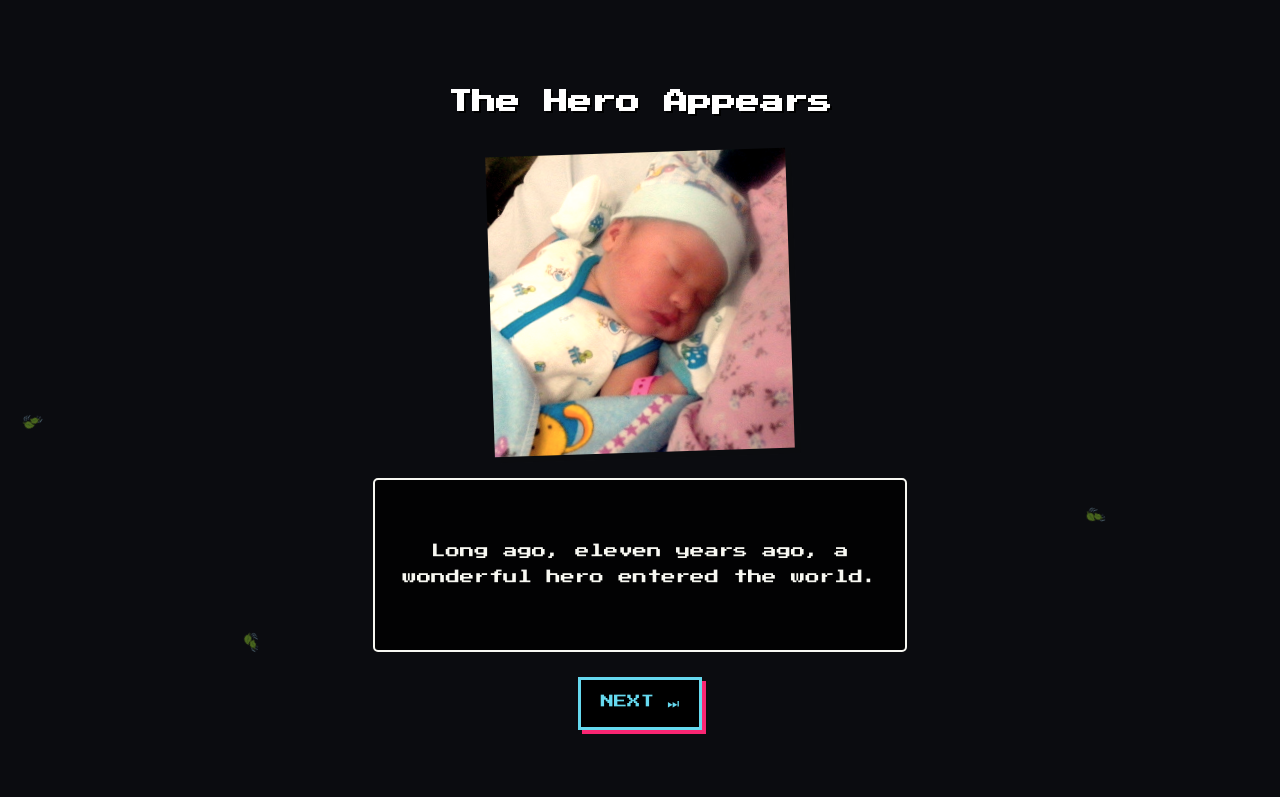
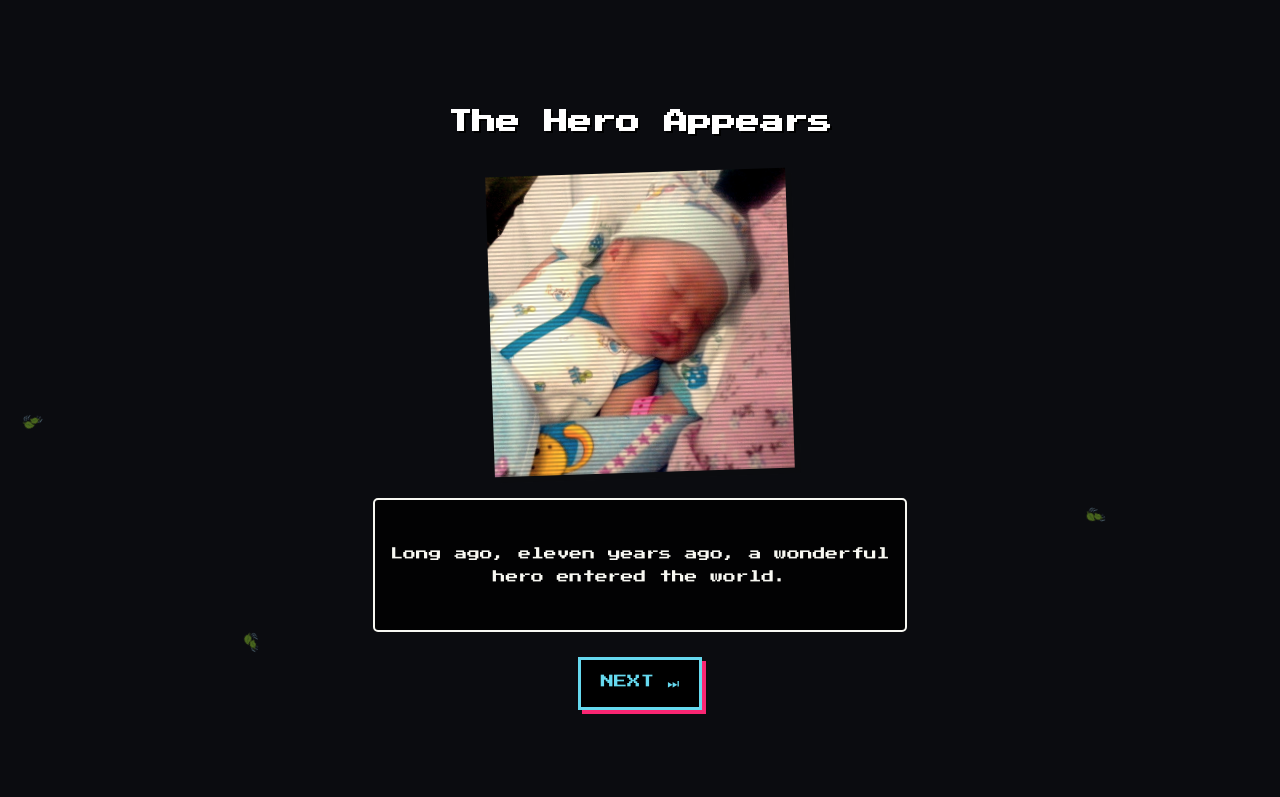
Before and after one commit to 1ball26packs/celin11, a plain HTML site: page index.html in a window 1280 px wide. Both pictures are taken after a click on the button "PRESS START". Shown: the top 797 px of the page. Drawn offline with Linux system fonts and the light colour scheme.

Commit message:
Update index.html

```diff
--- a/index.html
+++ b/index.html
@@ -34,7 +34,7 @@
         @keyframes fall { from { transform: translateY(-10vh) rotate(0deg); } to { transform: translateY(110vh) rotate(360deg); } }
 
         #game-container {
-            width: 100%; max-width: 600px; min-height: 100vh;
+            width: 80%; max-width: 600px; min-height: 100vh;
             display: flex; flex-direction: column; justify-content: center;
             align-items: center; padding: 20px; box-sizing: border-box;
            z-index: 2;
@@ -62,13 +62,13 @@
         @keyframes float { 0%, 100% { transform: translateY(0px) rotate(-2deg); } 50% { transform: translateY(-15px) rotate(2deg); } }
 
         .media-content { width: 100%; height: 100%; object-fit: cover; filter: contrast(1.3) sepia(0.4) saturate(1.2) hue-rotate(-10deg); }
-        .image-wrapper::after { content: ""; position: absolute; top:-20; left:0; right:0; bottom:0; background: linear-gradient(to bottom, rgba(255,255,255,0), rgba(255,255,255,0) 50%, rgba(0,0,0,0.2) 50%, rgba(0,0,0,0.2)); background-size: 100% 4px; pointer-events: none; }
+        .image-wrapper::after { content: ""; position: absolute; top:0; left:0; right:0; bottom:0; background: linear-gradient(to bottom, rgba(255,255,255,0), rgba(255,255,255,0) 50%, rgba(0,0,0,0.2) 50%, rgba(0,0,0,0.2)); background-size: 100% 4px; pointer-events: none; }
 
         .text-box {
             background: rgba(0, 0, 0, 0.8); border: 2px solid var(--text-color);
             border-radius: 5px; padding: 15px; width: 100%; max-width: 500px;
-            height: 140px; display: flex; justify-content: center; align-items: center;
-            overflow-y: auto; text-align: center; font-size: 0.9rem; line-height: 1.8;
+            height: 100px; display: flex; justify-content: center; align-items: center;
+            overflow-y: auto; text-align: center; font-size: 0.8rem; line-height: 1.8;
         }
 
         button {
```
